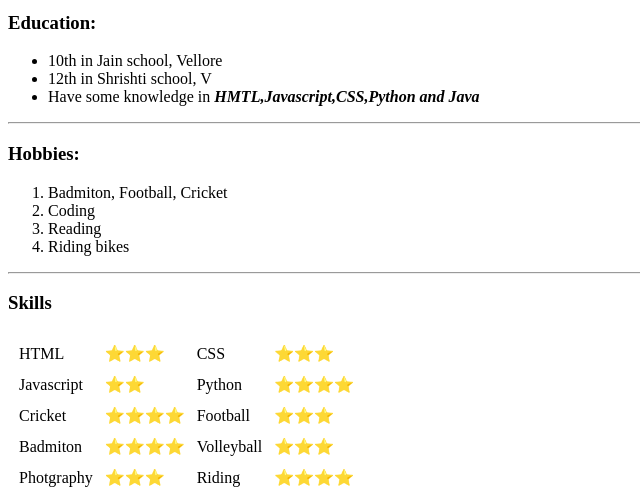
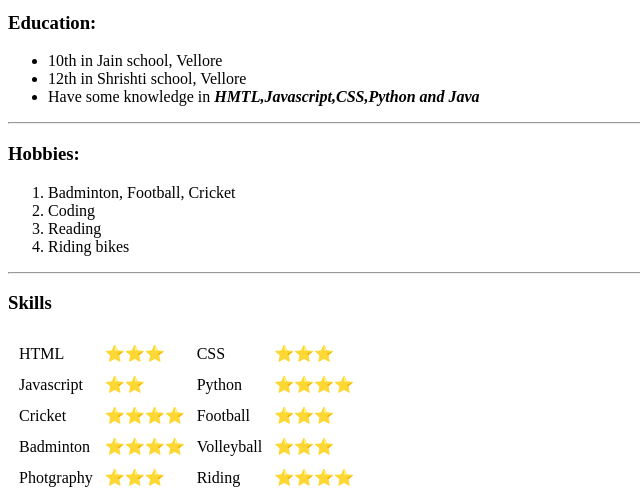
Before and after one commit to KingKanish/CV, a plain HTML site: page index.html in a window 1280 px wide. Shown: the part 281-785 px from the top of the page, 0-640 px from the left. Drawn offline with Linux system fonts and the light colour scheme.

Commit message:
Upadte index.html

```diff
--- a/index.html
+++ b/index.html
@@ -18,7 +18,7 @@
           <em>Learning new <strong>Everyday</strong></em>
         </p>
         <p>
-          I am a student. 18 years old. Love to play. Eager to learn new things everyday and I give my <strong>120%</strong> efforst to it!
+          I am a student. 18 years old. Love to play. Eager to learn new things everyday and I give my <strong>120%</strong> effort to it!
         </p>
       </td>
     </tr>
@@ -43,7 +43,7 @@
       10th in Jain school, Vellore
     </li>
     <li>
-      12th in Shrishti school, V
+      12th in Shrishti school, Vellore
     </li>
     <li>
       Have some knowledge in <strong><em>HMTL,Javascript,CSS,Python and Java</em></strong>
@@ -55,7 +55,7 @@
   </h3>
   <ol>
     <li>
-      Badmiton, Football, Cricket
+      Badminton, Football, Cricket
     </li>
     <li>
       Coding
@@ -114,7 +114,7 @@
     </tr>
     <tr>
       <td>
-        Badmiton
+        Badminton
       </td>
       <td>
         ⭐⭐⭐⭐
```
